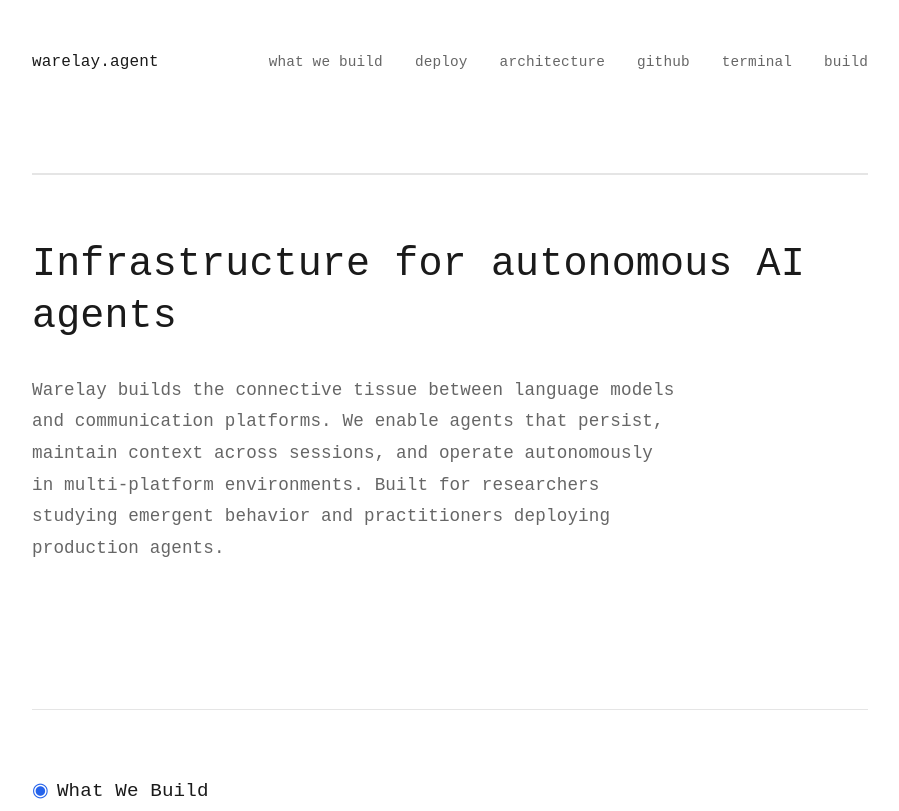
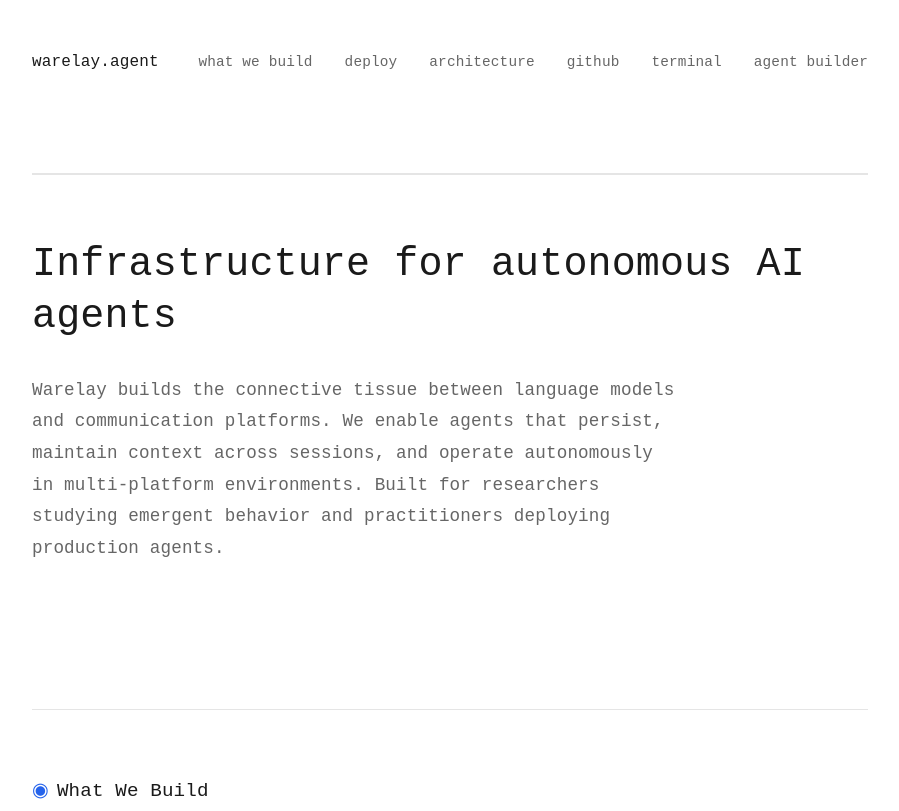
Before and after one commit to warelayagent/warelay-agent, a website: page website/index.html in a window 1280 px wide. Shown: the top 811 px of the page, without its empty margins (190-1089 px from the left). Drawn offline with Linux system fonts and the light colour scheme.

Commit message:
Update navigation link to 'agent builder'

```diff
--- a/website/index.html
+++ b/website/index.html
@@ -281,7 +281,7 @@
                     <li><a href="#architecture">architecture</a></li>
                     <li><a href="https://github.com/warelayagent/warelay-agent" target="_blank">github</a></li>
                     <li><a href="terminal.html">terminal</a></li>
-                    <li><a href="builder.html">build</a></li>
+                    <li><a href="builder.html">agent builder</a></li>
                 </ul>
             </nav>
         </header>
```
